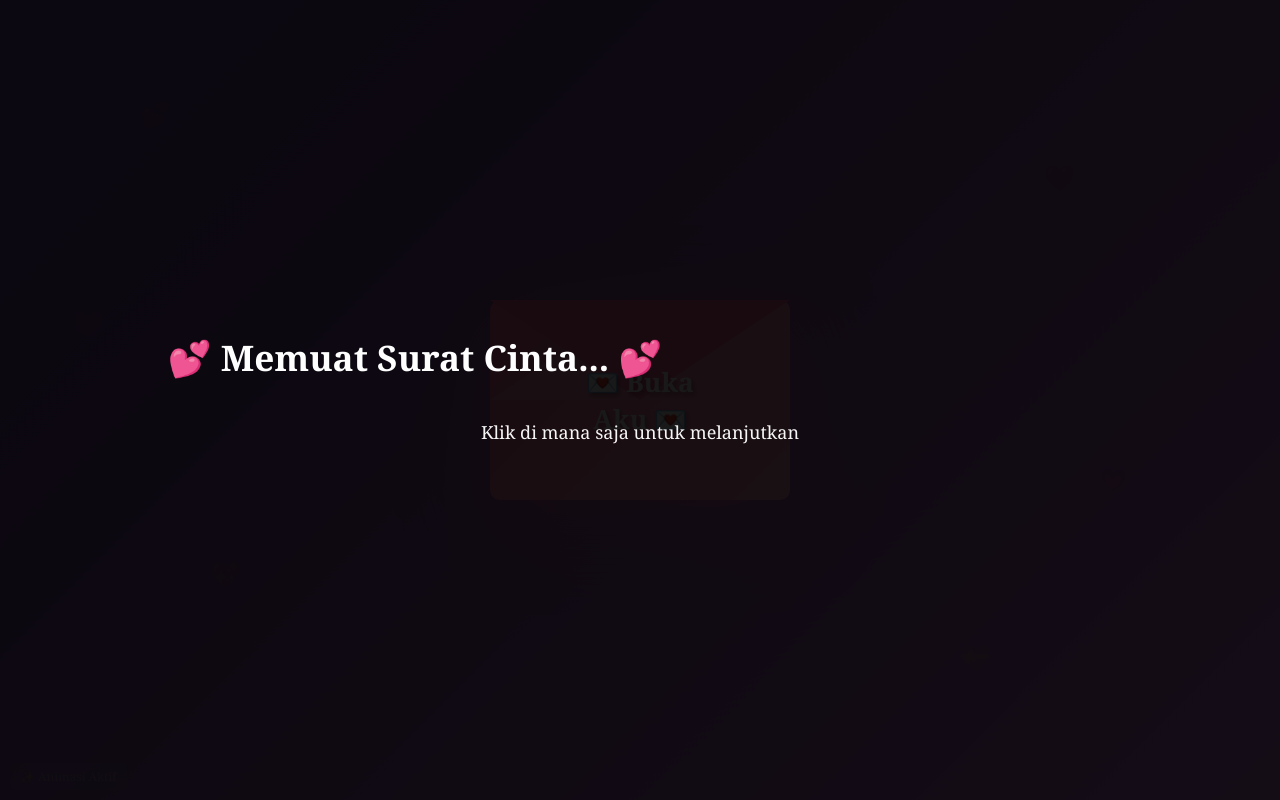
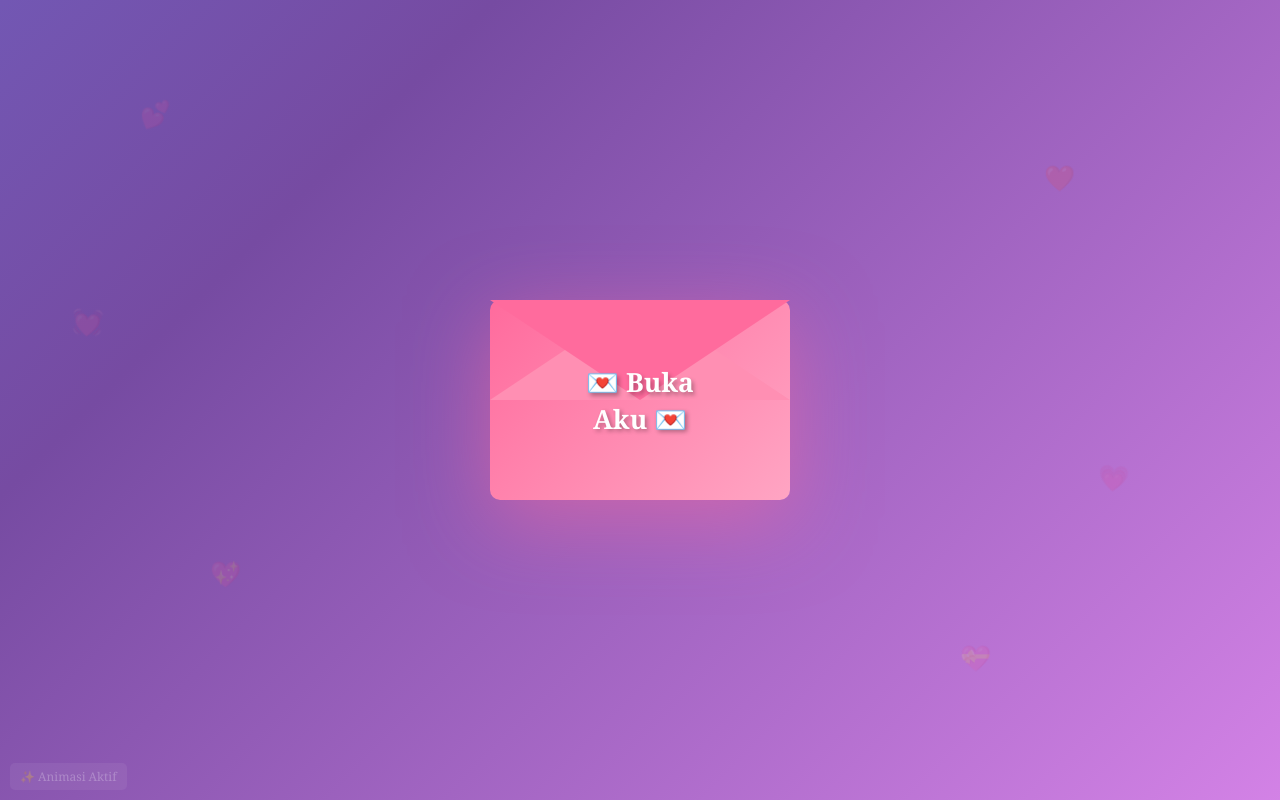
Before and after one commit to Dzaki-IT/love-letter, a plain HTML site: page index.html in a window 1280 px wide. Drawn offline with Linux system fonts and the light colour scheme.

Commit message:
Update index.html

```diff
--- a/index.html
+++ b/index.html
@@ -430,12 +430,7 @@
 </head>
 <body>
     <!-- Loading overlay -->
-    <div class="loading-overlay" id="loadingOverlay">
-        <div class="loading-content">
-            <h2>💕 Memuat Surat Cinta... 💕</h2>
-            <p>Klik di mana saja untuk melanjutkan</p>
-        </div>
-    </div>
+    <!-- LOADING OVERLAY DIHAPUS - LANGSUNG TAMPIL AMPLOP -->
 
     <!-- Indicator animasi aktif -->
     <div class="animation-test">✨ Animasi Aktif</div>
```
